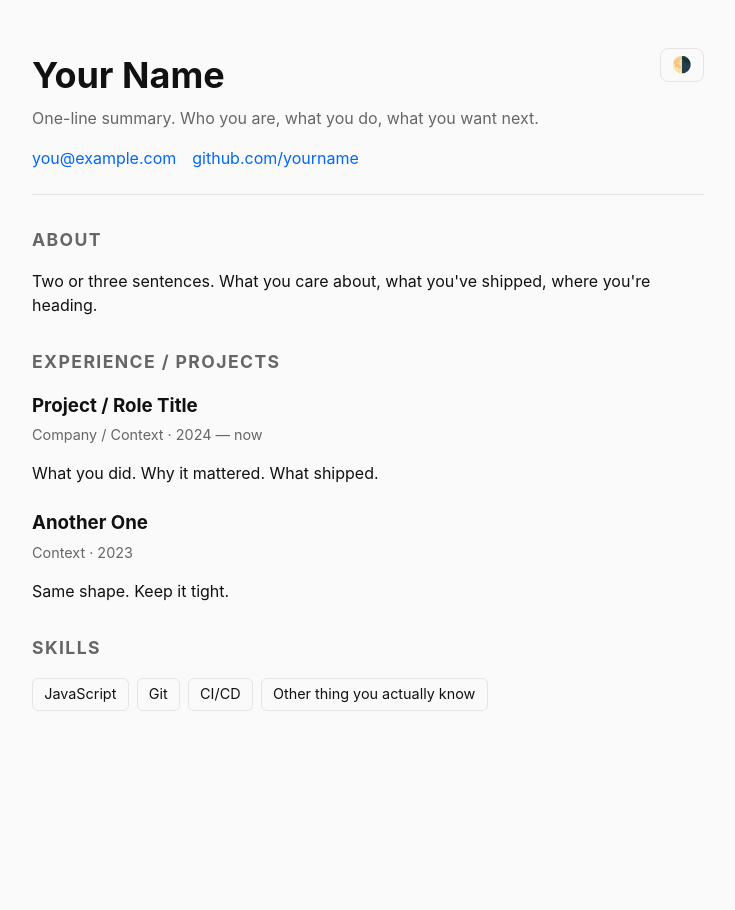
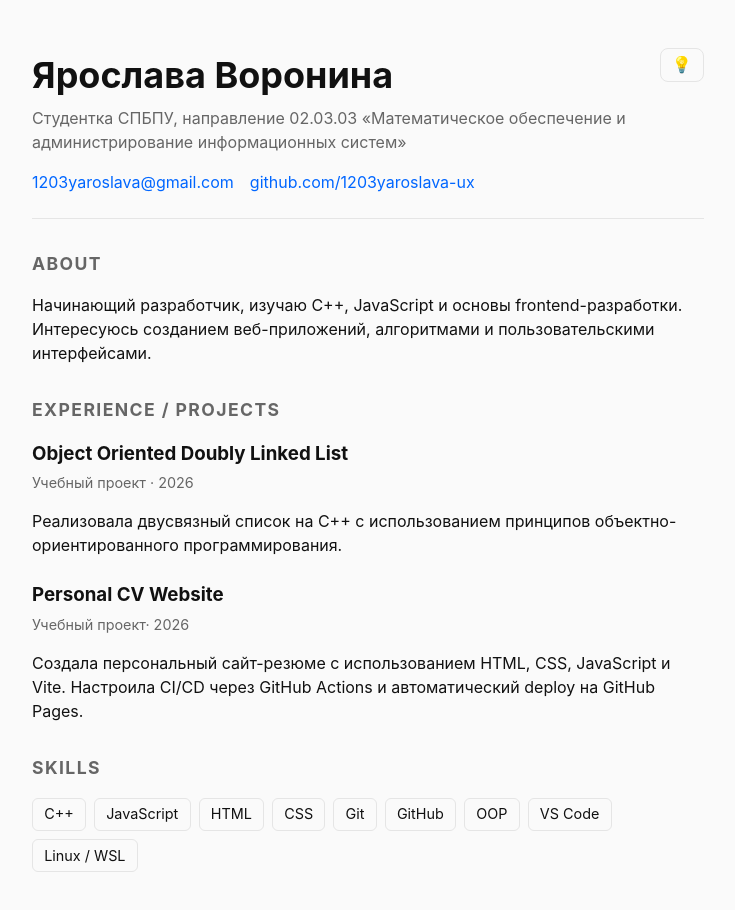
Before and after one commit to 1203yaroslava-ux/lab6-cv, a website built with Vite: page index.html in a window 1280 px wide. Shown: the whole page, without its empty margins (272-1007 px from the left). Before the commit the page ends 800 px from the top, so only its background shows below. Built offline with nearby package versions, Linux system fonts and the light colour scheme.

Commit message:
modify my cv

```diff
--- a/index.html
+++ b/index.html
@@ -1,59 +1,97 @@
 <!doctype html>
-<html lang="en">
+<html lang="ru">
   <head>
     <meta charset="UTF-8" />
     <meta name="viewport" content="width=device-width, initial-scale=1.0" />
-    <title>CV — Your Name</title>
+    <title>Ярослава Воронина</title>
     <link rel="stylesheet" href="./style.css" />
   </head>
+
   <body>
     <main class="cv">
       <header class="cv__header">
-        <h1>Your Name</h1>
+        <h1>Ярослава Воронина</h1>
+
         <p class="cv__tagline">
-          One-line summary. Who you are, what you do, what you want next.
+          Студентка СПБПУ, направление 02.03.03 «Математическое обеспечение и администрирование информационных систем»
         </p>
+
         <ul class="cv__contacts">
-          <li><a href="mailto:you@example.com">you@example.com</a></li>
-          <li><a href="https://github.com/yourname">github.com/yourname</a></li>
+          <li>
+            <a href="mailto:1203yaroslava@gmail.com">
+              1203yaroslava@gmail.com
+            </a>
+          </li>
+
+          <li>
+            <a href="https://github.com/1203yaroslava-ux">
+              github.com/1203yaroslava-ux
+            </a>
+          </li>
         </ul>
 
-        <!-- TODO: твой нестандартный элемент.
-             Пример: переключатель темы, anim, easter egg. -->
-        <button id="theme-toggle" class="theme-toggle" aria-label="Toggle theme">
-          🌗
+        <button
+          id="theme-toggle"
+          class="theme-toggle"
+          aria-label="Toggle theme"
+        >
+          💡
         </button>
       </header>
 
       <section>
         <h2>About</h2>
+
         <p>
-          Two or three sentences. What you care about, what you've shipped,
-          where you're heading.
+          Начинающий разработчик, изучаю C++, JavaScript и основы frontend-разработки.
+          Интересуюсь созданием веб-приложений, алгоритмами и пользовательскими интерфейсами.
+
         </p>
       </section>
 
       <section>
         <h2>Experience / Projects</h2>
+
         <article>
-          <h3>Project / Role Title</h3>
-          <p class="cv__meta">Company / Context · 2024 — now</p>
-          <p>What you did. Why it mattered. What shipped.</p>
+          <h3>Object Oriented Doubly Linked List</h3>
+
+          <p class="cv__meta">
+            Учебный проект · 2026
+          </p>
+
+          <p>
+            Реализовала двусвязный список на C++ с использованием принципов
+            объектно-ориентированного программирования.
+          </p>
         </article>
+
         <article>
-          <h3>Another One</h3>
-          <p class="cv__meta">Context · 2023</p>
-          <p>Same shape. Keep it tight.</p>
+          <h3>Personal CV Website</h3>
+
+          <p class="cv__meta">
+            Учебный проект· 2026
+          </p>
+
+          <p>
+            Создала персональный сайт-резюме с использованием HTML, CSS,
+            JavaScript и Vite. Настроила CI/CD через GitHub Actions и автоматический deploy на GitHub Pages.
+          </p>
         </article>
       </section>
 
       <section>
         <h2>Skills</h2>
+
         <ul class="cv__skills">
+          <li>C++</li>
           <li>JavaScript</li>
+          <li>HTML</li>
+          <li>CSS</li>
           <li>Git</li>
-          <li>CI/CD</li>
-          <li>Other thing you actually know</li>
+          <li>GitHub</li>
+          <li>OOP</li>
+          <li>VS Code</li>
+          <li>Linux / WSL</li>
         </ul>
       </section>
     </main>
```
Also changed, not shown: .github/workflows/ci.yml, .github/workflows/deploy.yml, README.md, STUDENT_GUIDE.md (line endings or trailing spaces), eslint.config.js (line endings or trailing spaces), package.json (line endings or trailing spaces), src/main.js (line endings or trailing spaces), style.css (line endings or trailing spaces), vite.config.js (line endings or trailing spaces), 2 other files.
